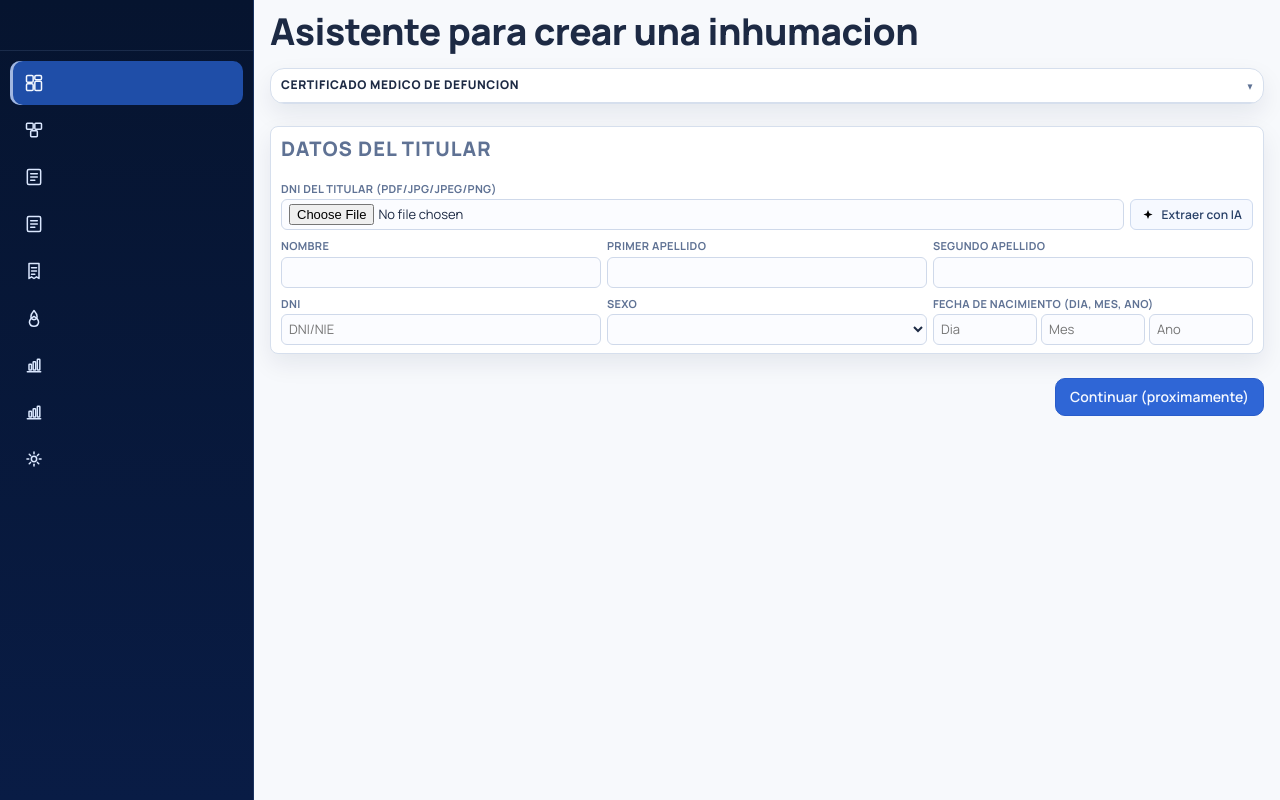
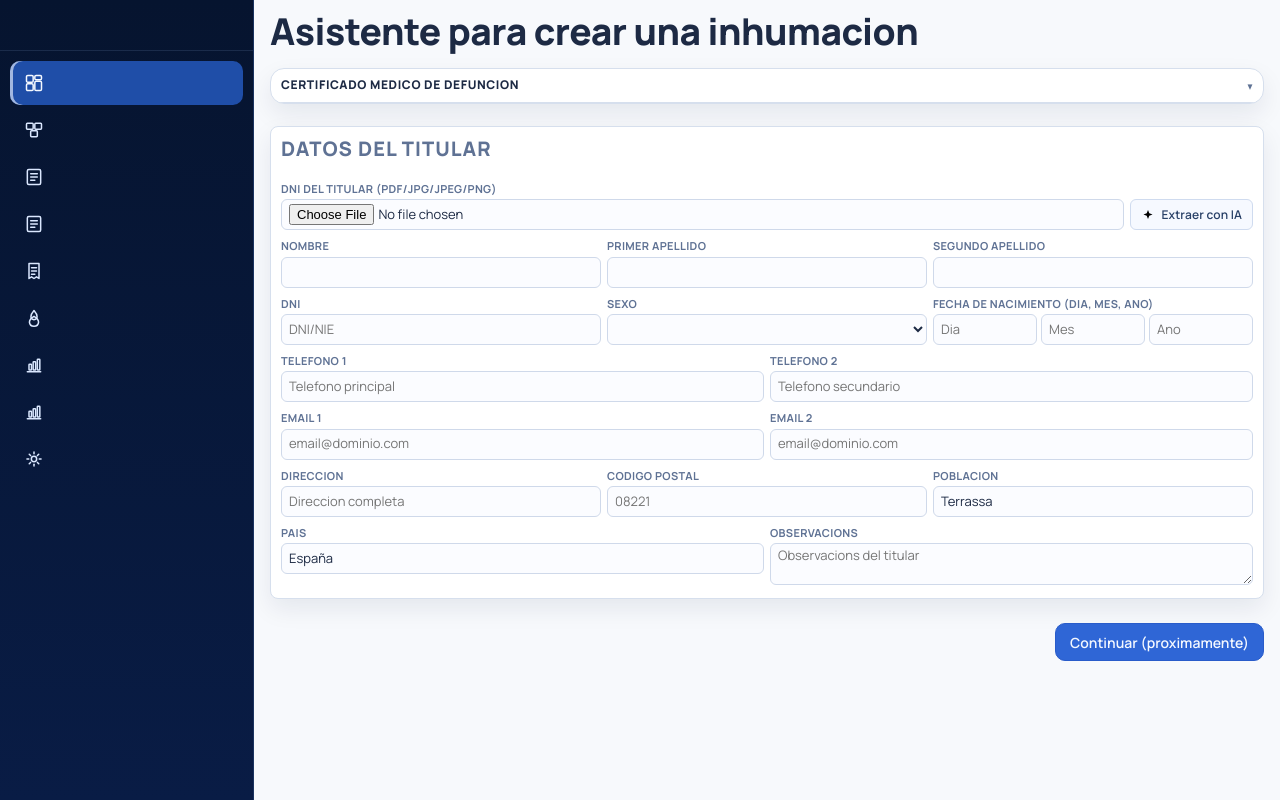
Before and after one commit to jaumecarreno/cementerio, a Python web app: template app/templates/cemetery/inhumation_assistant.html in a window 1280 px wide. Run offline with Jinja, Linux system fonts and the light colour scheme; the template is opened without the code that fills it, so the values that code supplies are empty; some libraries are stand-ins or nearby versions.

Commit message:
feat(titular): ampliar datos de contacto y direccion con defaults

```diff
--- a/app/templates/cemetery/inhumation_assistant.html
+++ b/app/templates/cemetery/inhumation_assistant.html
@@ -343,6 +343,50 @@
             <input type="number" name="holder_birth_month" min="1" max="12" placeholder="Mes">
             <input type="number" name="holder_birth_year" min="1800" max="2200" placeholder="Ano">
           </div>
+        </div>
+      </div>
+      <div class="inhumation-cert-grid inhumation-cols-2">
+        <div class="inhumation-field">
+          <label>Telefono 1</label>
+          <input type="text" name="holder_phone_1" placeholder="Telefono principal">
+        </div>
+        <div class="inhumation-field">
+          <label>Telefono 2</label>
+          <input type="text" name="holder_phone_2" placeholder="Telefono secundario">
+        </div>
+      </div>
+      <div class="inhumation-cert-grid inhumation-cols-2">
+        <div class="inhumation-field">
+          <label>Email 1</label>
+          <input type="email" name="holder_email_1" placeholder="email@dominio.com">
+        </div>
+        <div class="inhumation-field">
+          <label>Email 2</label>
+          <input type="email" name="holder_email_2" placeholder="email@dominio.com">
+        </div>
+      </div>
+      <div class="inhumation-cert-grid inhumation-cols-3">
+        <div class="inhumation-field">
+          <label>Direccion</label>
+          <input type="text" name="holder_address" placeholder="Direccion completa">
+        </div>
+        <div class="inhumation-field">
+          <label>Codigo postal</label>
+          <input type="text" name="holder_postal_code" placeholder="08221">
+        </div>
+        <div class="inhumation-field">
+          <label>Poblacion</label>
+          <input type="text" name="holder_city" value="Terrassa">
+        </div>
+      </div>
+      <div class="inhumation-cert-grid inhumation-cols-2">
+        <div class="inhumation-field">
+          <label>Pais</label>
+          <input type="text" name="holder_country" value="España">
+        </div>
+        <div class="inhumation-field">
+          <label>Observacions</label>
+          <textarea name="holder_observations" rows="2" placeholder="Observacions del titular"></textarea>
         </div>
       </div>
     </section>
```
Also changed, not shown: tests/test_integration.py (+11 -0 lines).
